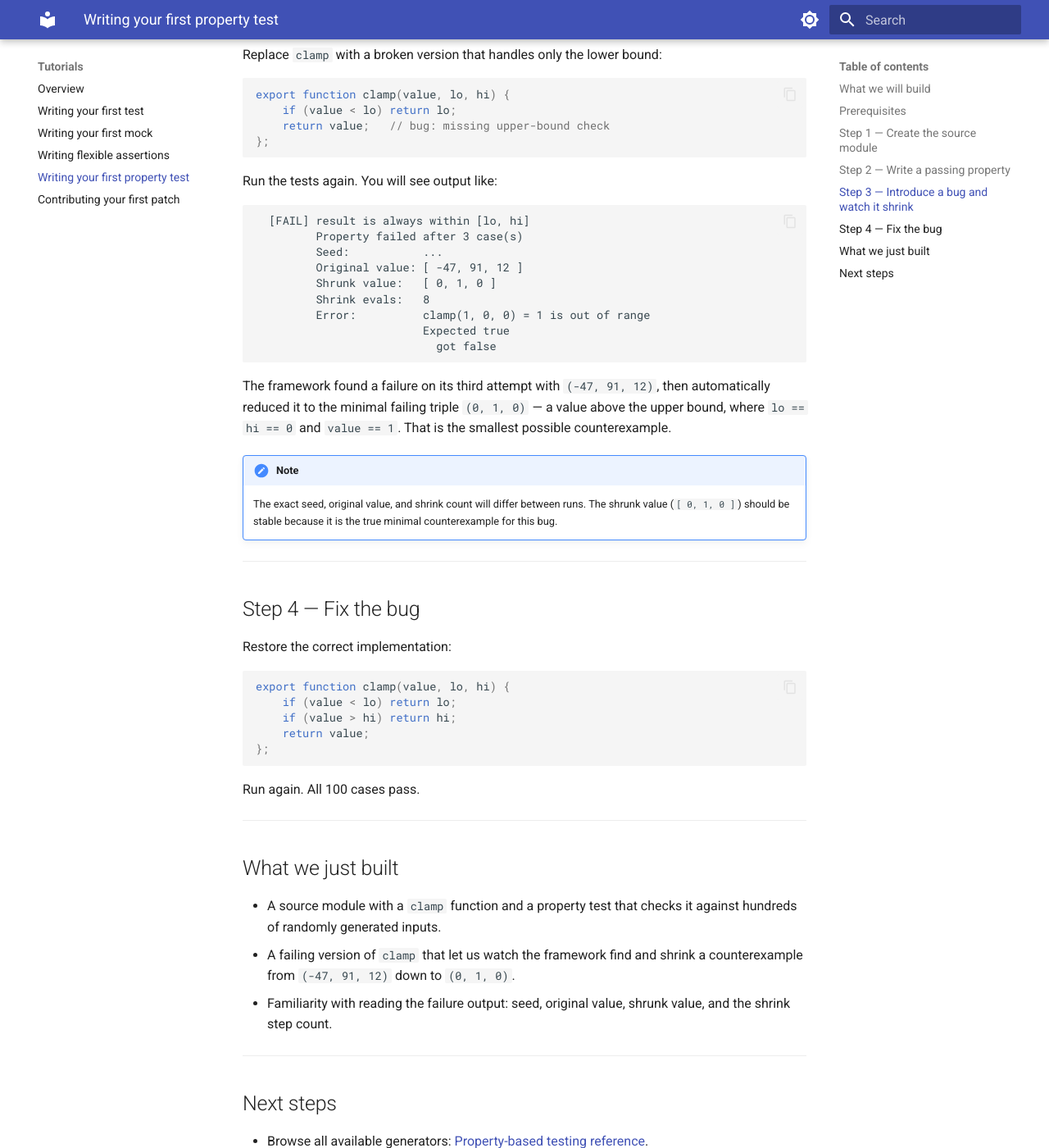
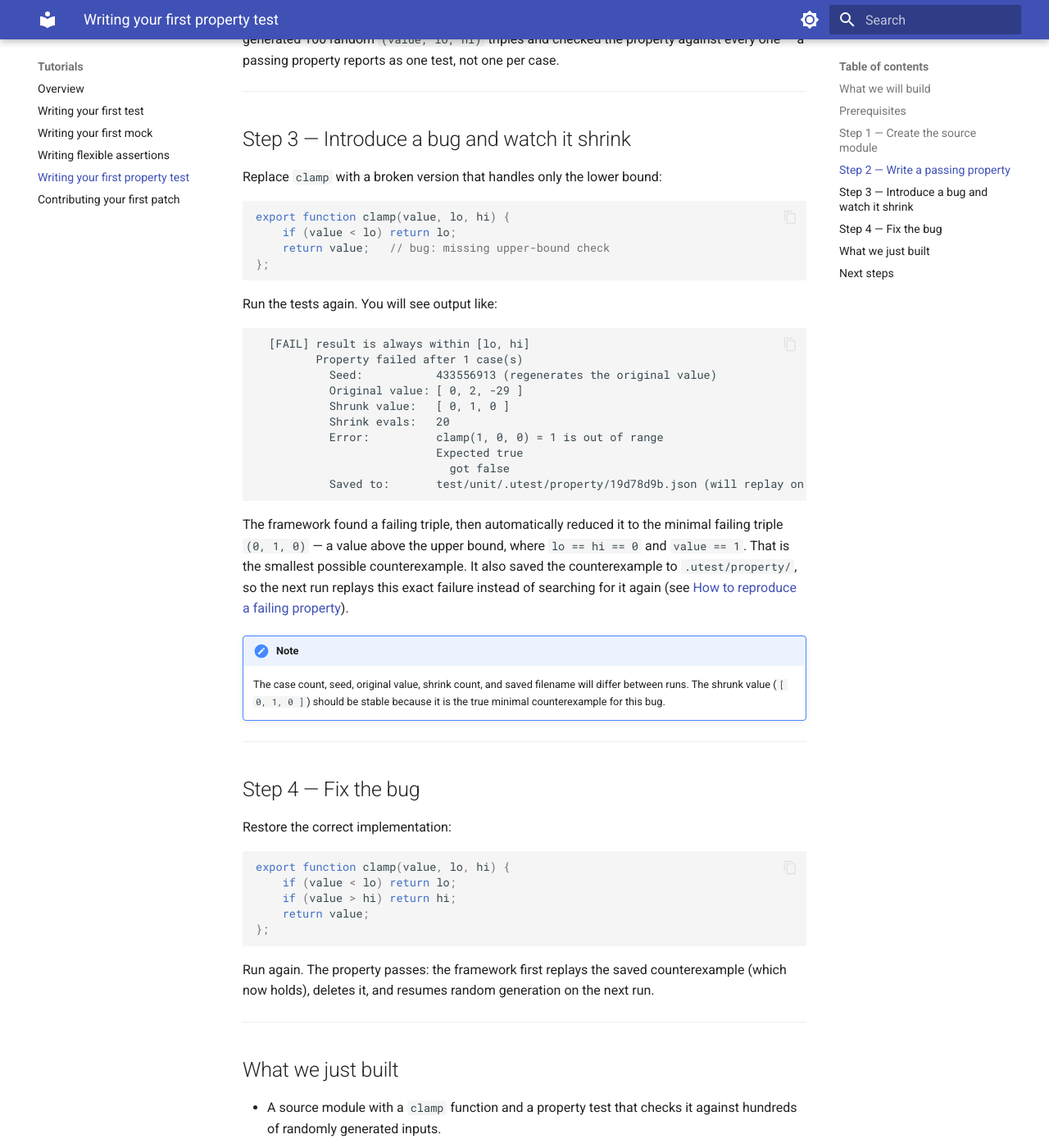
Before and after one commit to m00qek/utest, an MkDocs documentation site: the page built from docs/tutorials/user/first-property-test.md, in a window 1280 px wide and 1400 px high, scrolled down 1665 px. Shown: the whole window at 82% size. Built offline with MkDocs 1.6.1 and Material for MkDocs 9.7.7, drawn with Linux system fonts in a browser that asks for light colours; some of the changed text lies outside the part shown.

Commit message:
docs: fix first-property-test tutorial — builtin name, real failure output
Renamed the example module math -> calc (math is a ucode built-in that would
shadow the reader's file). Corrected the property-failure sample to the real
format (per-case Seed with its 'regenerates the original value' note, the
'Saved to: .utest/property/' persistence line, deeper sub-field indentation),
and fixed the misleading 'you should see 100 cases pass' / 'all 100 cases
pass' claims: a passing property renders as a single [PASS] line, and the
first run after a fix replays the saved counterexample rather than 100 fresh
cases. Verified each step end-to-end in the container.

````diff
--- a/docs/tutorials/user/first-property-test.md
+++ b/docs/tutorials/user/first-property-test.md
@@ -6,7 +6,10 @@ In this tutorial, we will write a property test that checks a function for *all*
 
 ## What we will build
 
-A source module `src/math.uc` with a `clamp` function, and a test file that uses `prop` and `gen.int` to verify it against hundreds of randomly generated inputs.
+A source module `src/calc.uc` with a `clamp` function, and a test file that uses `prop` and `gen.int` to verify it against hundreds of randomly generated inputs.
+
+!!! note
+    We name the module `calc` rather than `math`: `math` is a ucode built-in module, so a `math.uc` of your own would be shadowed by it. Avoid built-in names (`math`, `fs`, `uci`, `ubus`, …) for your own modules.
 
 ---
 
@@ -57,10 +60,10 @@ describe("clamp()", () => {
 Run it:
 
 ```bash
-utest -l src test/unit/math_test.uc
+utest -l src test/unit/calc_test.uc
 ```
 
-You should see 100 cases pass. The framework tried 100 randomly generated `(value, lo, hi)` triples and the property held for all of them.
+The property passes, shown as a single `[PASS]` line. Behind that one line the framework generated 100 random `(value, lo, hi)` triples and checked the property against every one — a passing property reports as one test, not one per case.
 
 ---
 
@@ -79,20 +82,21 @@ Run the tests again. You will see output like:
 
 ```
   [FAIL] result is always within [lo, hi]
-         Property failed after 3 case(s)
-         Seed:           ...
-         Original value: [ -47, 91, 12 ]
-         Shrunk value:   [ 0, 1, 0 ]
-         Shrink evals:   8
-         Error:          clamp(1, 0, 0) = 1 is out of range
-                         Expected true
-                           got false
+         Property failed after 1 case(s)
+           Seed:           433556913 (regenerates the original value)
+           Original value: [ 0, 2, -29 ]
+           Shrunk value:   [ 0, 1, 0 ]
+           Shrink evals:   20
+           Error:          clamp(1, 0, 0) = 1 is out of range
+                           Expected true
+                             got false
+           Saved to:       test/unit/.utest/property/19d78d9b.json (will replay on next run)
 ```
 
-The framework found a failure on its third attempt with `(-47, 91, 12)`, then automatically reduced it to the minimal failing triple `(0, 1, 0)` — a value above the upper bound, where `lo == hi == 0` and `value == 1`. That is the smallest possible counterexample.
+The framework found a failing triple, then automatically reduced it to the minimal failing triple `(0, 1, 0)` — a value above the upper bound, where `lo == hi == 0` and `value == 1`. That is the smallest possible counterexample. It also saved the counterexample to `.utest/property/`, so the next run replays this exact failure instead of searching for it again (see [How to reproduce a failing property](../../how-to/property-reproduce.md)).
 
 !!! note
-    The exact seed, original value, and shrink count will differ between runs. The shrunk value (`[ 0, 1, 0 ]`) should be stable because it is the true minimal counterexample for this bug.
+    The case count, seed, original value, shrink count, and saved filename will differ between runs. The shrunk value (`[ 0, 1, 0 ]`) should be stable because it is the true minimal counterexample for this bug.
 
 ---
 
@@ -108,15 +112,15 @@ export function clamp(value, lo, hi) {
 };
 ```
 
-Run again. All 100 cases pass.
+Run again. The property passes: the framework first replays the saved counterexample (which now holds), deletes it, and resumes random generation on the next run.
 
 ---
 
 ## What we just built
 
 - A source module with a `clamp` function and a property test that checks it against hundreds of randomly generated inputs.
-- A failing version of `clamp` that let us watch the framework find and shrink a counterexample from `(-47, 91, 12)` down to `(0, 1, 0)`.
-- Familiarity with reading the failure output: seed, original value, shrunk value, and the shrink step count.
+- A failing version of `clamp` that let us watch the framework find and shrink a counterexample down to the minimal `(0, 1, 0)`.
+- Familiarity with reading the failure output: seed, original value, shrunk value, the shrink step count, and the saved counterexample that replays on the next run.
 
 ---
 
````
Also changed, not shown: other parts of docs/tutorials/user/first-property-test.md (+3 -3 lines).
